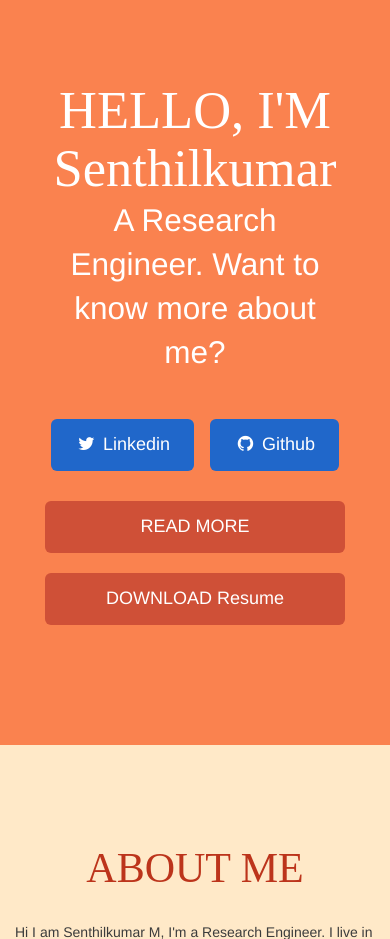
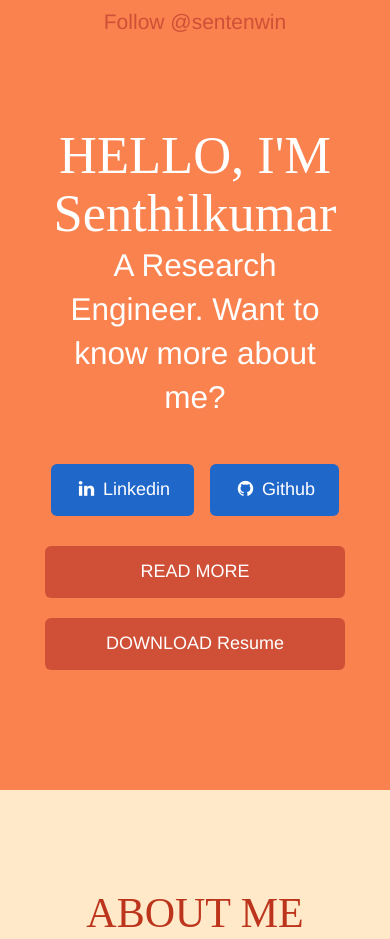
Before and after one commit to Vignesher/projectbio, a Python web app: template templates/index.html in a window 390 px wide; the page is wider, and only the part inside the window is pictured. Shown: the part 759-1698 px from the top of that part. Run offline with Jinja, Linux system fonts and the light colour scheme; the template is opened without the code that fills it, so the values that code supplies are empty; some libraries are stand-ins or nearby versions; some web fonts are replaced.

Commit message:
added twitter follow button

```diff
--- a/app.yaml
+++ b/app.yaml
@@ -1,5 +1,5 @@
 application: allaboutsenthil
-version: 1
+version: 3
 runtime: python27
 api_version: 1
 threadsafe: true
--- a/templates/index.html
+++ b/templates/index.html
@@ -60,6 +60,16 @@
 
 </head>
 <body data-spy="scroll" data-target="#main-nav">
+
+<div id="fb-root"></div>
+<script>(function(d, s, id) {
+  var js, fjs = d.getElementsByTagName(s)[0];
+  if (d.getElementById(id)) return;
+  js = d.createElement(s); js.id = id;
+  js.src = "//connect.facebook.net/en_US/sdk.js#xfbml=1&appId=1399877020266908&version=v2.0";
+  fjs.parentNode.insertBefore(js, fjs);
+}(document, 'script', 'facebook-jssdk'));</script>
+
 	<!-- WRAPPER -->
 	<div class="wrapper" id="page-top">
 
@@ -98,6 +108,7 @@
 			<div class="container">
 				<div class="row">
 					<div class="col-md-6" >
+						<div class="row">
 							<div class="avatar">
 								<div class="figure">
 									  <img class="img-rounded" src="/static/images/profile-picture.png" class="img-responsive" alt="Profile Picture" />
@@ -109,18 +120,27 @@
 									  </div>
 								</div>
 							</div>
-
+						</div>
+						<div class="row" class="col-md-6">
 							<div class="col-lg-3 col-md-6">
 								<a class="btn btn-success btn-lg" href="http://s07.flagcounter.com/more/SxB"><img src="http://s07.flagcounter.com/mini/SxB/bg_FFFFFF/txt_000000/border_CCCCCC/flags_0/" alt="Flag Counter" border="0"></a>
 							</div>
+						</div>
 
+
+						<div class="row" class="col-md-6">
+							<a href="https://twitter.com/sentenwin" class="twitter-follow-button" data-show-count="false" data-size="large">Follow @sentenwin</a>
+							<script>!function(d,s,id){var js,fjs=d.getElementsByTagName(s)[0],p=/^http:/.test(d.location)?'http':'https';if(!d.getElementById(id)){js=d.createElement(s);js.id=id;js.src=p+'://platform.twitter.com/widgets.js';fjs.parentNode.insertBefore(js,fjs);}}(document, 'script', 'twitter-wjs');</script>
 						</div>
+					</div>
+
+
 					<div class="col-md-6 right">
 						<h2 class="heading">HELLO, I'M Senthilkumar </h2>
 						<p>A Research Engineer. Want to know more about me?</p>
 						<ul class="list-inline intro-social-buttons">
                             <li>
-                                <a href="http://in.linkedin.com/pub/senthil-kumar/19/88a/80" target="_blank" class="btn btn-default btn-lg"><i class="fa fa-twitter fa-fw"></i> <span class="network-name">Linkedin</span></a>
+                                <a href="http://in.linkedin.com/pub/senthil-kumar/19/88a/80" target="_blank" class="btn btn-default btn-lg"><i class="fa fa-linkedin fa-fw"></i> <span class="network-name">Linkedin</span></a>
                             </li>
                             <li>
                                 <a href="https://github.com/sentenwin/" target="_blank" class="btn btn-default btn-lg"><i class="fa fa-github fa-fw"></i> <span class="network-name">Github</span></a>
```
Lines whose indentation alone changed are shown as unchanged.
